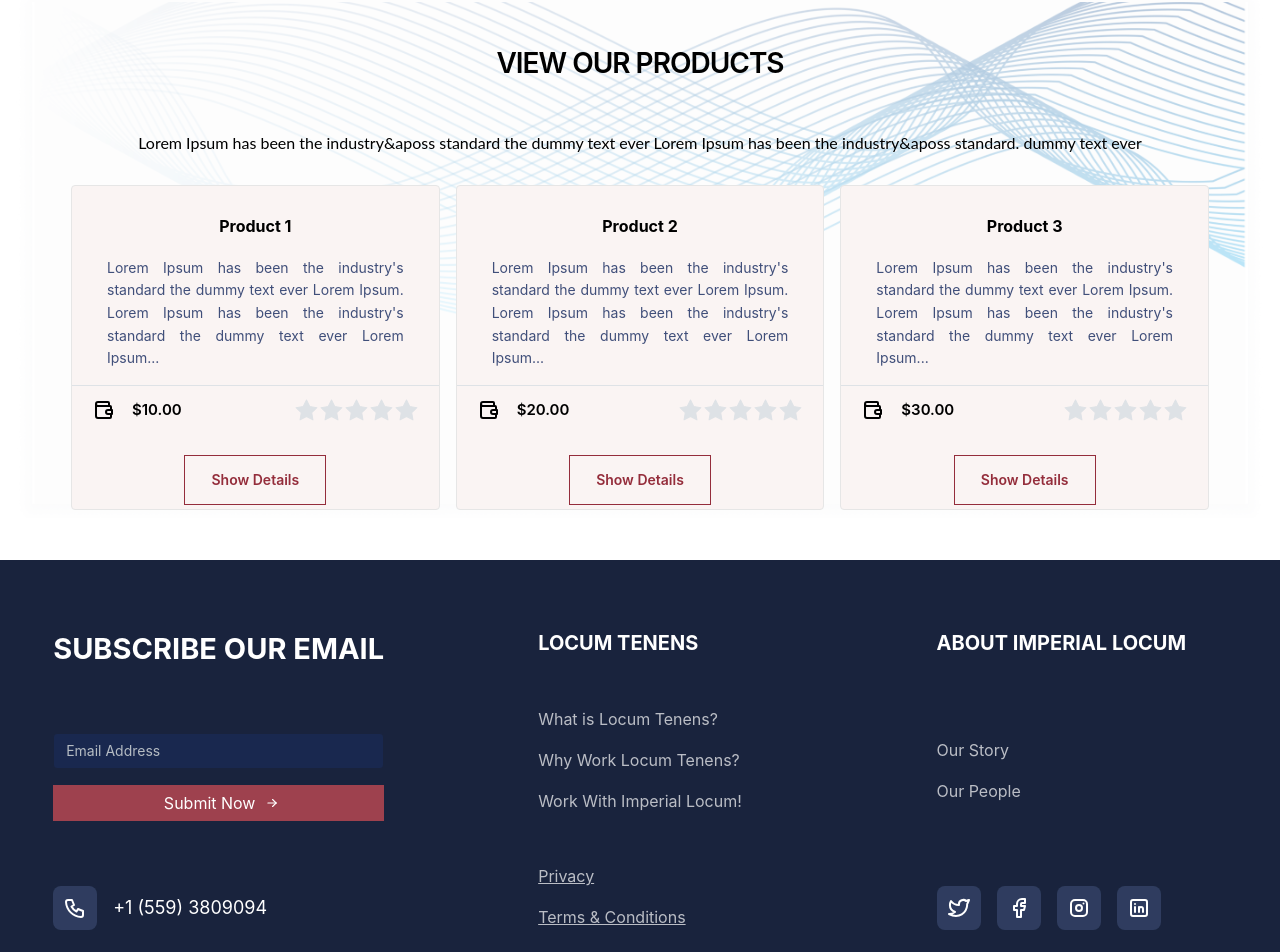
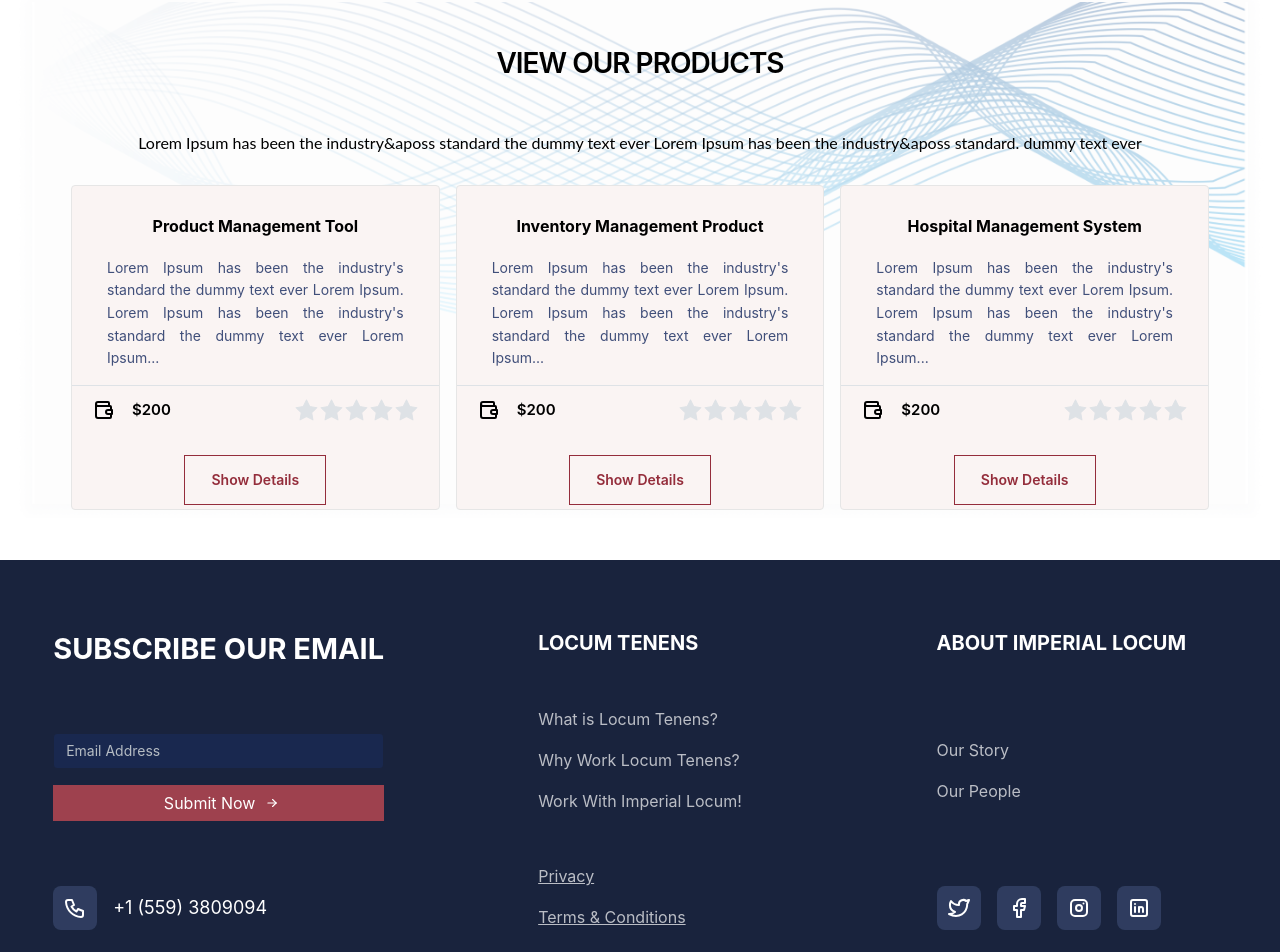
Before and after one commit to hasanzaidi1996/SYAZ_EliteTest, a React (Vite) app: page / in a window 1280 px wide. Shown: the part 776-1728 px from the top of the page. Built offline with nearby package versions, Linux system fonts and the light colour scheme.

Commit message:
Refactor product data and add API calls for product listing

```diff
--- a/src/components/AllProducts/AllProducts.jsx
+++ b/src/components/AllProducts/AllProducts.jsx
@@ -13,6 +13,7 @@ import {
 import { useState } from "react";
 import { ProductCard } from "../ProductCard/ProductCard";
 import classes from "./AllProducts.module.css";
+import axios from "axios";
 
 export function AllProducts() {
   const [value, setValue] = useState(0);
@@ -25,28 +26,33 @@ export function AllProducts() {
 
   const products = [
     {
-      title: "Product 1",
+      title: "Product Management Tool",
       description:
         "Lorem Ipsum has been the industry's standard the dummy text ever Lorem Ipsum. Lorem Ipsum has been the industry's standard the dummy text ever Lorem Ipsum...",
-      price: "$10.00",
+      price: "$200",
     },
     {
-      title: "Product 2",
+      title: "Inventory Management Product",
       description:
         "Lorem Ipsum has been the industry's standard the dummy text ever Lorem Ipsum. Lorem Ipsum has been the industry's standard the dummy text ever Lorem Ipsum...",
-      price: "$20.00",
+      price: "$200",
     },
     {
-      title: "Product 3",
+      title: "Hospital Management System",
       description:
         "Lorem Ipsum has been the industry's standard the dummy text ever Lorem Ipsum. Lorem Ipsum has been the industry's standard the dummy text ever Lorem Ipsum...",
-      price: "$30.00",
+      price: "$200",
     },
   ];
-  const submitRating = () => {
-    if (!name || !email) {
-      if (!name) setNameError("Please enter your name");
-      if (!email) setEmailError("Please enter your email");
+  const emailRegex = /^[^\s@]+@[^\s@]+\.[^\s@]+$/;
+  const submitRating = async () => {
+    if (!name) {
+      setNameError("Please enter your name");
+      return;
+    }
+
+    if (!emailRegex.test(email)) {
+      setEmailError("Please enter a valid email address");
       return;
     }
 
@@ -56,12 +62,25 @@ export function AllProducts() {
       rating: value,
       productName: currentProduct.title,
     };
+    try {
+      // Make a POST request using Axios
+      const response = await axios.post(
+        "http://localhost:3000/productListing",
+        data
+      );
+      console(response.data);
+    } catch (error) {
+      console.log(error);
+    } finally {
+      console.log("finally");
+    }
+
     setEmail("");
     setName("");
     setValue(0);
     setModalOpened(false);
 
-    console.log(data);
+    // console.log(data);
   };
   return (
     <Container size="1360px">
--- a/src/pages/ProductListingPage/ProductListingPage.jsx
+++ b/src/pages/ProductListingPage/ProductListingPage.jsx
@@ -15,12 +15,23 @@ import axios from "axios";
 const ProductListingPage = () => {
   const [elements, setElements] = useState([]);
   useEffect(() => {
-    axios({
-      method: "get",
-      url: "http://bit.ly/2mTM3nY",
-    }).then((response) => {
-      setElements(response.data);
-    });
+    const fetchData = async () => {
+      try {
+        // Make a GET request using Axios
+        const response = await axios.get(
+          "http://localhost:3000/productListing"
+        );
+        setElements(response.data.productListing);
+      } catch (error) {
+        // setError(error);
+        console.log(error);
+      } finally {
+        // setLoading(false);
+        console.log("finally");
+      }
+    };
+
+    fetchData();
   }, []);
 
   // const elements = [
```
